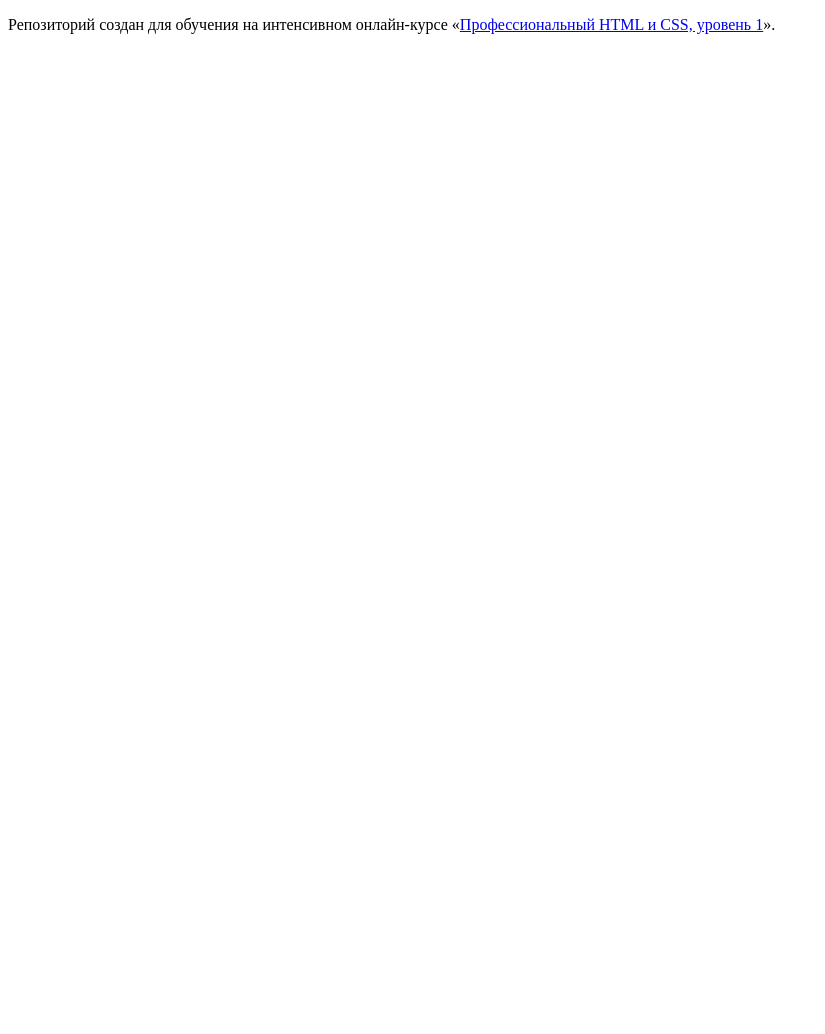
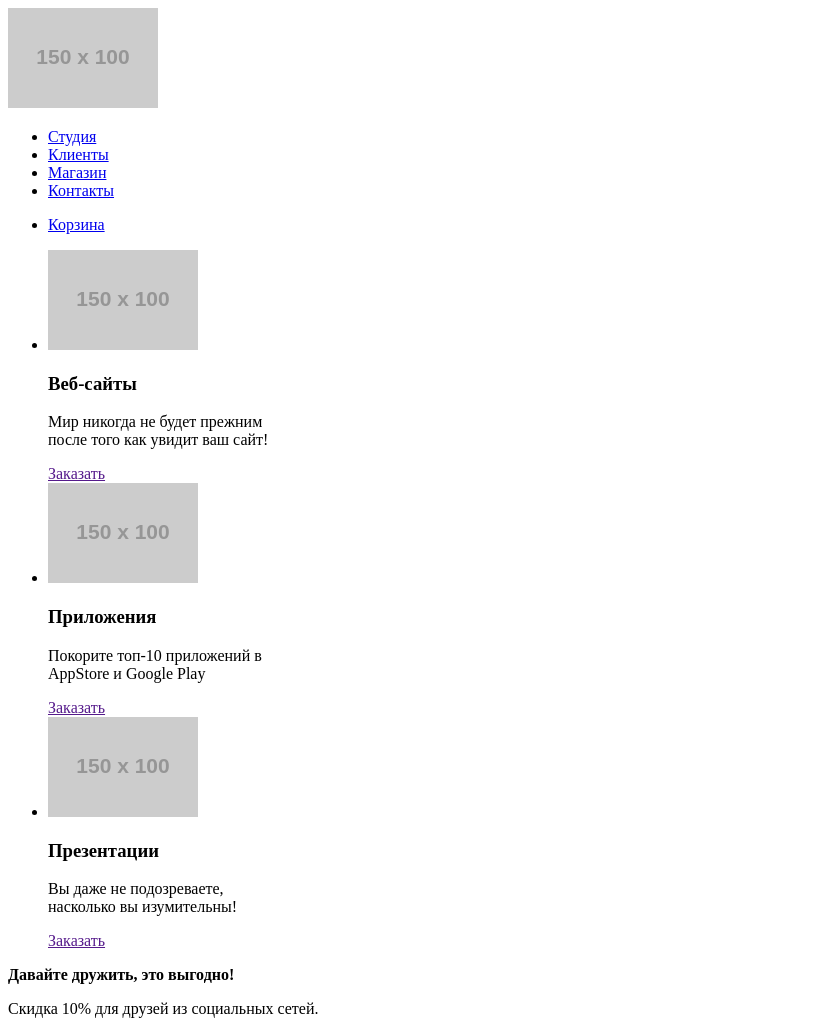
Before and after one commit to filimoshin/476279-nerds, a plain HTML site: page index.html in a window 1280 px wide. Shown: the whole page, without its empty margins (0-825 px from the left). Before the commit the page ends 800 px from the top, so only its background shows below. Drawn offline with Linux system fonts and the light colour scheme; placeholder pictures from the web are drawn by us.

Commit message:
сделал html разметку двух страниц

```diff
--- a/index.html
+++ b/index.html
@@ -3,10 +3,59 @@
   <head>
     <meta charset="utf-8">
     <title>HTML Academy: Нёрдс</title>
-  </head>
+    <base href="https://htmlacademy-htmlcss.github.io/476279-nerds/1/">
+</head>
   <body>
+	<header class="main-header">
+		<nav class="main-navigation">
+			<img src="http://placehold.it/150x100"" alt="Логотип Нердс">
+			<ul>
+				<li><a href="#">Студия</a></li>
+				<li><a href="#">Клиенты</a></li>
+				<li><a href="#">Магазин</a></li>
+				<li><a href="#">Контакты</a></li>
+			</ul>
+			<ul class="basket">
+				<li class="basket-link"><a href="#">Корзина</a></li>
+			</ul>
+		</nav>
+	</header>
+	<main>
+		<section class="services">
+			<ul class="services-list">
+				<li class="services-list-item">
+					<img src="ttp://placehold.it/150x100" alt="Веб-сайты">
+					<h3>Веб-сайты</h3>
+					<p>Мир никогда не будет прежним<br> после того как увидит ваш сайт!</p>
+					<a class="btn web-sites-btn" href="">Заказать</a>
+				</li>
+				<li class="services-list-item">
+					<img src="ttp://placehold.it/150x100" alt="Веб-сайты">
+					<h3>Приложения</h3>
+					<p>Покорите топ-10 приложений в<br> AppStore и Google Play</p>
+					<a class="btn apps-btn" href="">Заказать</a>
+				</li>
+				<li class="services-list-item">
+					<img src="ttp://placehold.it/150x100" alt="Веб-сайты">
+					<h3>Презентации</h3>
+					<p>Вы даже не подозреваете,<br>  насколько вы изумительны!</p>
+					<a class="btn presentations-btn" href="">Заказать</a>
+				</li>
+			</ul>
+		</section>
+		<footer class="main-footer">
+			<div class="social">
+				<a class="icon vk" href="#"></a>
+				<a class="icon fb" href="#"></a>
+				<a class="icon instagram" href="#"></a>
+			</div>
+			<div class="friendship">
+				<p><b>Давайте дружить, это выгодно!</b></p>
+				<p>Скидка 10% для друзей из социальных сетей.</p>
+			</div>
+		</footer>
+	</main>
 
-    <p>Репозиторий создан для обучения на интенсивном онлайн‑курсе «<a href="https://htmlacademy.ru/intensive/htmlcss">Профессиональный HTML и CSS, уровень 1</a>».</p>
 
   </body>
 </html>
```
Also changed, not shown: inner.html (added, +46 -0 lines).
